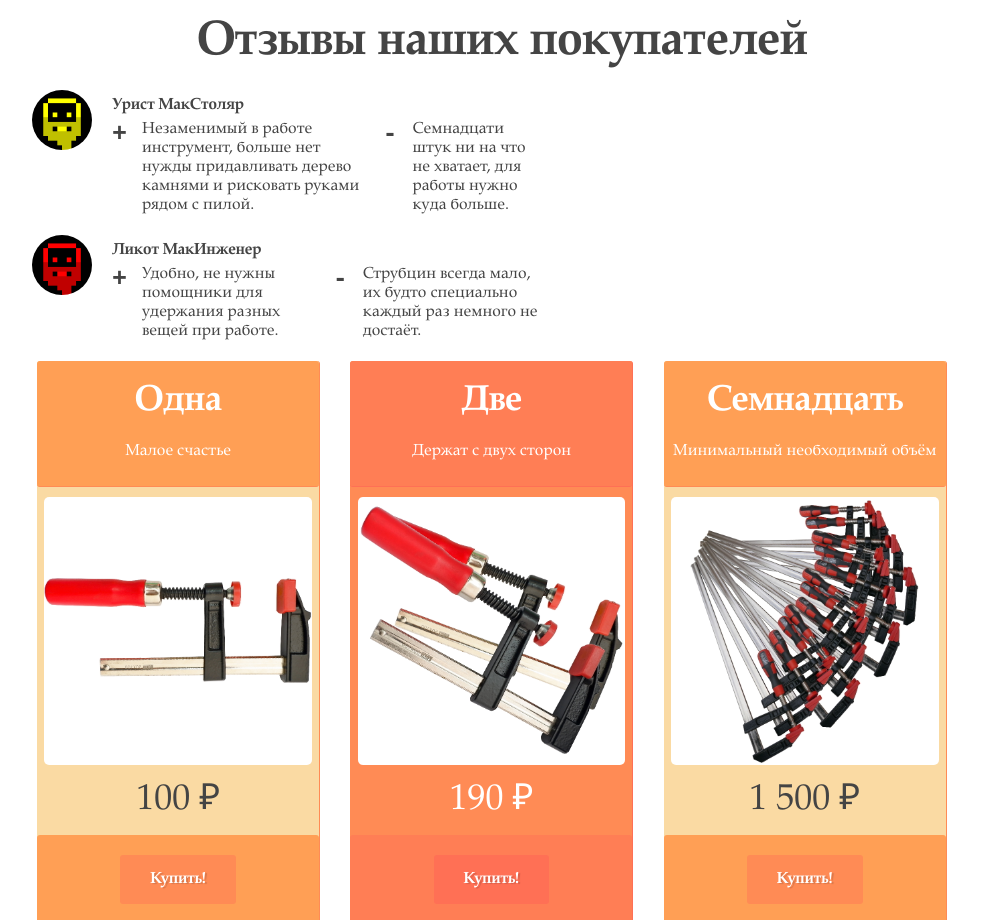
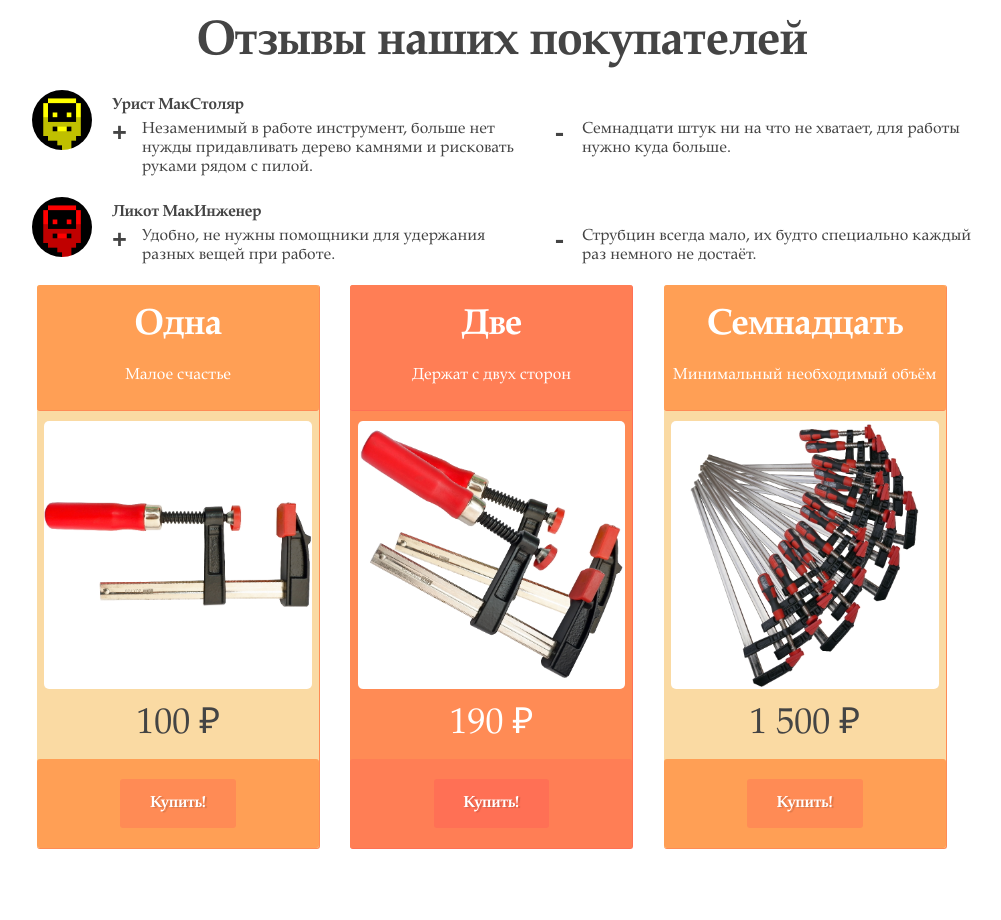
Before and after one commit to YuriFaraf/Test-lending, a plain HTML site: page index.html in a window 1280 px wide. Shown: the part 1200-2120 px from the top of the page, without its empty margins (148-1149 px from the left). After the commit the page ends 2099 px from the top, so only its background shows below. Drawn offline with Linux system fonts and the light colour scheme.

Commit message:
review style fix2

```diff
--- a/css/review.css
+++ b/css/review.css
@@ -23,6 +23,9 @@
 .review-text {
   display: flex;
   position: relative;
+}
+
+.review-part {
   width: 50%;
   box-sizing: border-box;
 }
```
